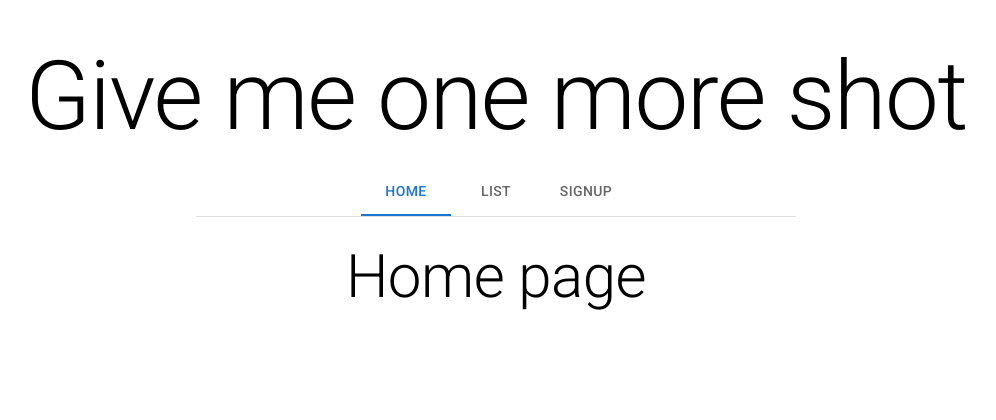
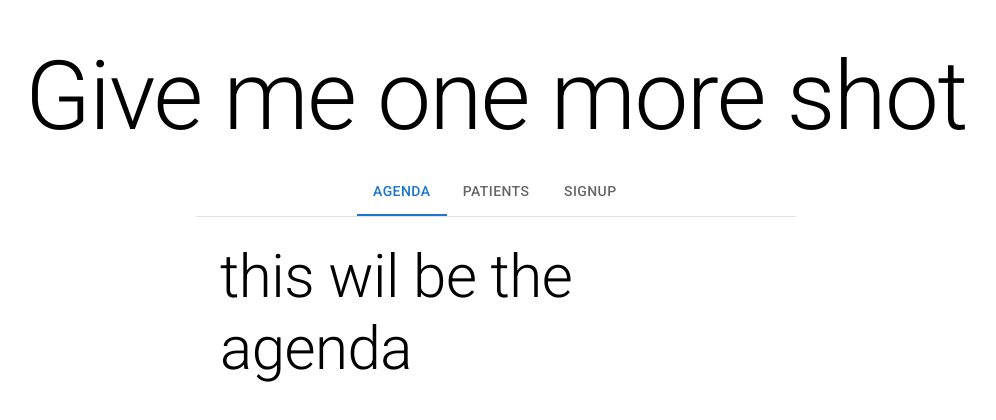
Before and after one commit to willemverbuyst/give-me-one-more-shot-client, a React (Vite) app in the folder client/: page / in a window 1280 px wide. Shown: the top 420 px of the page, without its empty margins (144-1140 px from the left). Built offline with nearby package versions, Linux system fonts and the light colour scheme; the HTML template or start-up script is replaced by a standard one.

Commit message:
chore: add types, rename

```diff
--- a/client/src/app/App.tsx
+++ b/client/src/app/App.tsx
@@ -6,7 +6,7 @@ import BasicTabs from '../components/tabs'
 import { queryClient } from '../reactQuery/queryClient'
 import './App.css'
 
-function App() {
+function App(): JSX.Element {
   return (
     <QueryClientProvider client={queryClient}>
       <Grid container spacing={2} columns={12}>
--- /dev/null
+++ b/client/src/components/agenda.tsx
@@ -0,0 +1,5 @@
+import { Typography } from '@mui/material'
+
+export default function Agenda(): JSX.Element {
+  return <Typography variant="h2">this wil be the agenda</Typography>
+}
--- a/client/src/components/home.tsx
+++ /dev/null
@@ -1,7 +0,0 @@
-import { Typography } from '@mui/material'
-
-function Home(): JSX.Element {
-  return <Typography variant="h2">Home page</Typography>
-}
-
-export default Home
--- a/client/src/components/list.tsx
+++ b/client/src/components/listOfPatients.tsx
@@ -7,7 +7,7 @@ import TableHead from '@mui/material/TableHead'
 import TableRow from '@mui/material/TableRow'
 import { useGetPatients } from '../hooks/useGetPatients'
 
-export default function List() {
+export default function ListOfPatients(): JSX.Element | null {
   const patients = useGetPatients()
 
   return patients ? (
--- a/client/src/components/tabs.tsx
+++ b/client/src/components/tabs.tsx
@@ -3,8 +3,8 @@ import Box from '@mui/material/Box'
 import Tab from '@mui/material/Tab'
 import Tabs from '@mui/material/Tabs'
 import * as React from 'react'
-import Home from './home'
-import List from './list'
+import Agenda from './agenda'
+import ListOfPatients from './listOfPatients'
 import Signup from './signup'
 
 interface TabPanelProps {
@@ -13,7 +13,7 @@ interface TabPanelProps {
   value: number
 }
 
-function TabPanel(props: TabPanelProps) {
+function TabPanel(props: TabPanelProps): JSX.Element {
   const { children, value, index, ...other } = props
 
   return (
@@ -29,14 +29,14 @@ function TabPanel(props: TabPanelProps) {
   )
 }
 
-function a11yProps(index: number) {
+function a11yProps(index: number): { [key: string]: string } {
   return {
     id: `simple-tab-${index}`,
     'aria-controls': `simple-tabpanel-${index}`,
   }
 }
 
-export default function BasicTabs() {
+export default function BasicTabs(): JSX.Element {
   const [value, setValue] = React.useState(0)
 
   const handleChange = (_event: React.SyntheticEvent, newValue: number) => {
@@ -57,17 +57,17 @@ export default function BasicTabs() {
             onChange={handleChange}
             aria-label="basic tabs example"
           >
-            <Tab label="Home" {...a11yProps(0)} />
-            <Tab label="List" {...a11yProps(1)} />
+            <Tab label="Agenda" {...a11yProps(0)} />
+            <Tab label="Patients" {...a11yProps(1)} />
             <Tab label="Signup" {...a11yProps(2)} />
           </Tabs>
         </Grid>
         <Grid display="flex" item justifyContent="center">
           <TabPanel value={value} index={0}>
-            <Home />
+            <Agenda />
           </TabPanel>
           <TabPanel value={value} index={1}>
-            <List />
+            <ListOfPatients />
           </TabPanel>
           <TabPanel value={value} index={2}>
             <Signup />
```
